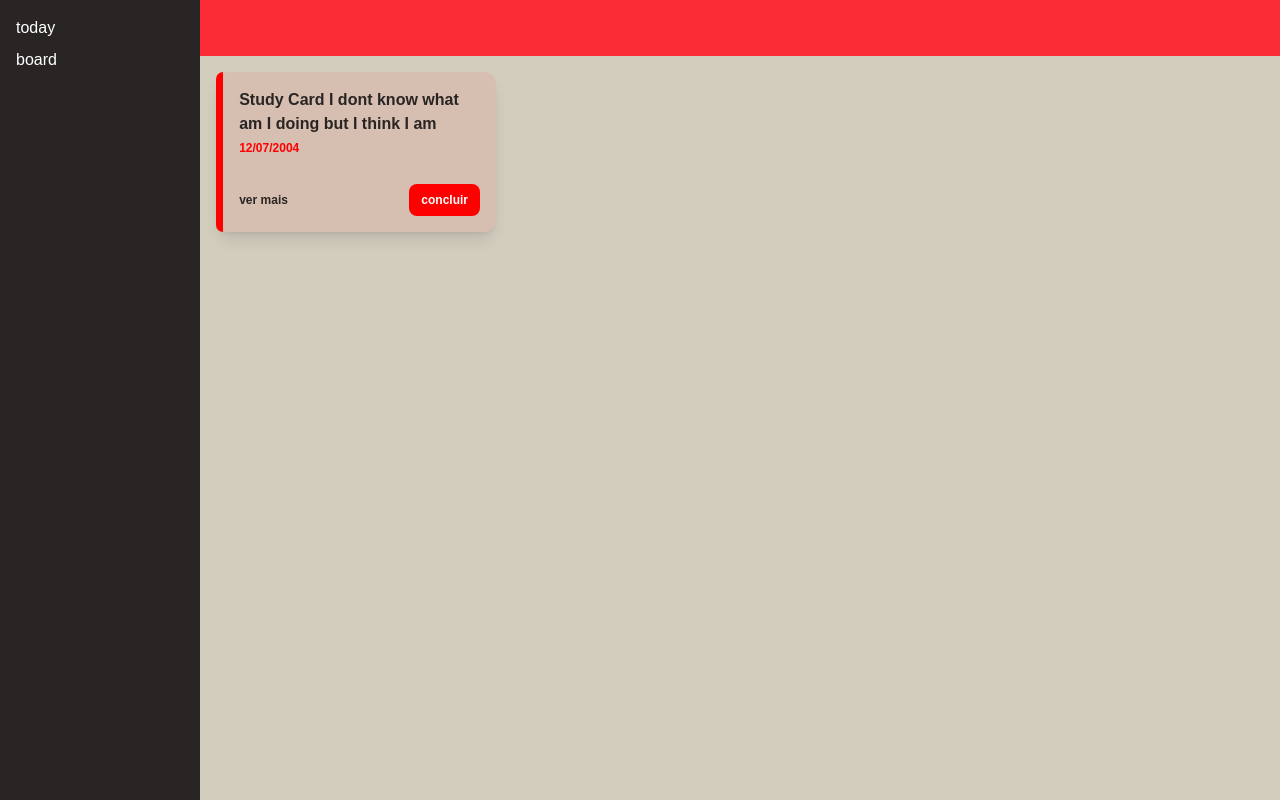
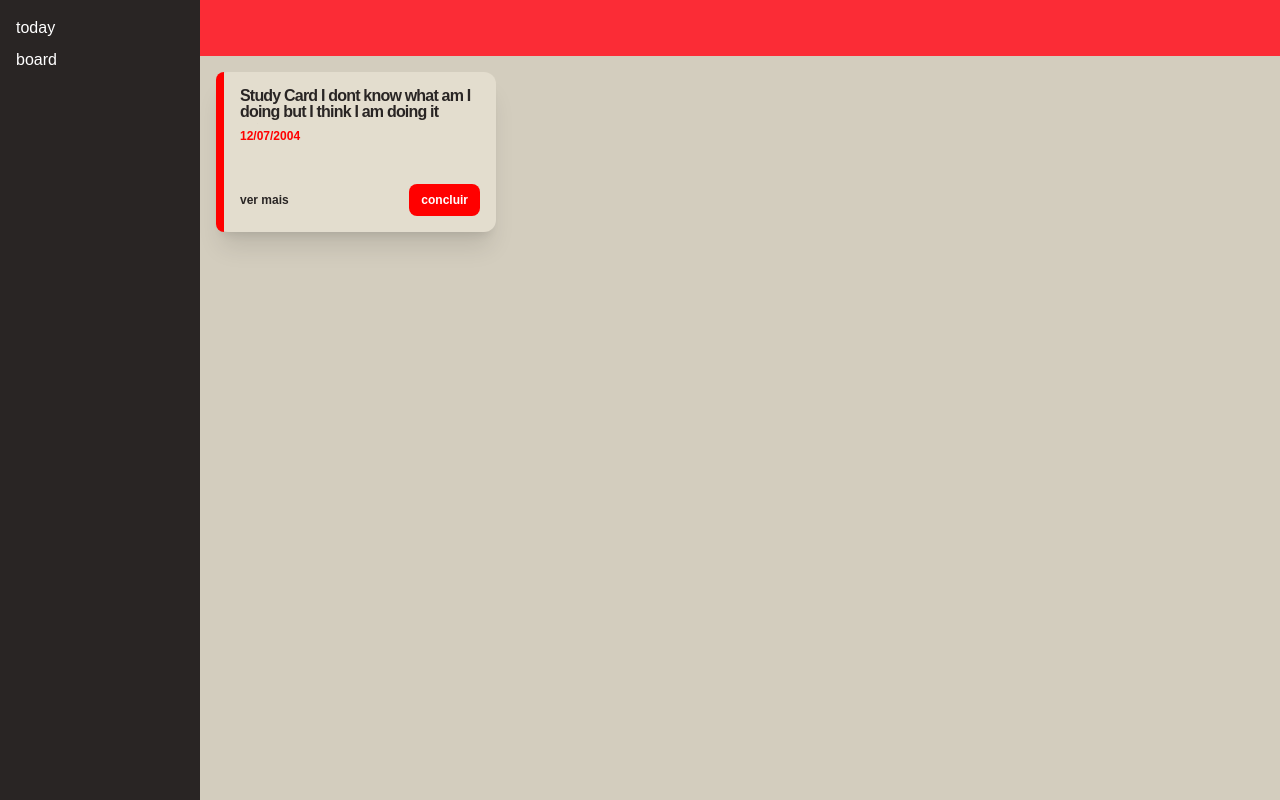
Before and after one commit to kelsmartins/my-projeto-studyo, a Next.js app: page /board in a window 1280 px wide. Built offline with nearby package versions, Linux system fonts and the light colour scheme.

Commit message:
Update StudyCard.tsx

```diff
--- a/src/components/studycard/StudyCard.tsx
+++ b/src/components/studycard/StudyCard.tsx
@@ -1,23 +1,38 @@
+import { useState } from "react";
+import { StudyDetails } from "./StudyDetails";
+
 export function StudyCard(){
+
+    const [showDetails, setShowDetails] = useState(false);
+
+    function handleShowDetails() {
+        setShowDetails(!showDetails);
+    }
+
     return (
-        <div className="w-70 h-40 bg-[#ff000013] flex justify-between rounded-xl shadow-lg">
+        <div className="w-70 h-40 bg-[#E3DDCE] flex justify-between rounded-xl shadow-xl">
 
             <div className="w-4 h-full bg-[#ff0000] rounded-l-xl"></div>
 
             <div className="flex flex-col justify-between p-4">
 
                 <div className="w-full h-full flex flex-col">
-                    <h2 className="text-[#292524] font-bold mb-1 text-md max-h-12 overflow-hidden">Study Card I dont know what am I doing but I think I am doing it wrong</h2>
+                    <h2 className="text-[#292524] font-bold mb-1 text-md max-h-9 overflow-hidden tracking-tighter leading-none">Study Card I dont know what am I doing but I think I am doing it wrong</h2>
                     <h3 className="text-[#ff0000] text-xs font-bold">12/07/2004</h3>
                 </div>
 
                 <div className="w-full h-10 flex items-center justify-between text-xs text-[#292524]">
-                    <span className="font-bold hover:underline hover:cursor-pointer">ver mais</span>
+                    <button className="font-bold hover:underline hover:cursor-pointer"
+                    onClick={handleShowDetails}>
+                        ver mais
+                    </button>
                     <button className="px-3 py-2 bg-[#ff0000] rounded-lg font-semibold text-white">concluir</button>
                 </div>
 
             </div>
 
+            {showDetails && <StudyDetails handleShowDetails={handleShowDetails} />}
+
         </div>
     )
 }
```
